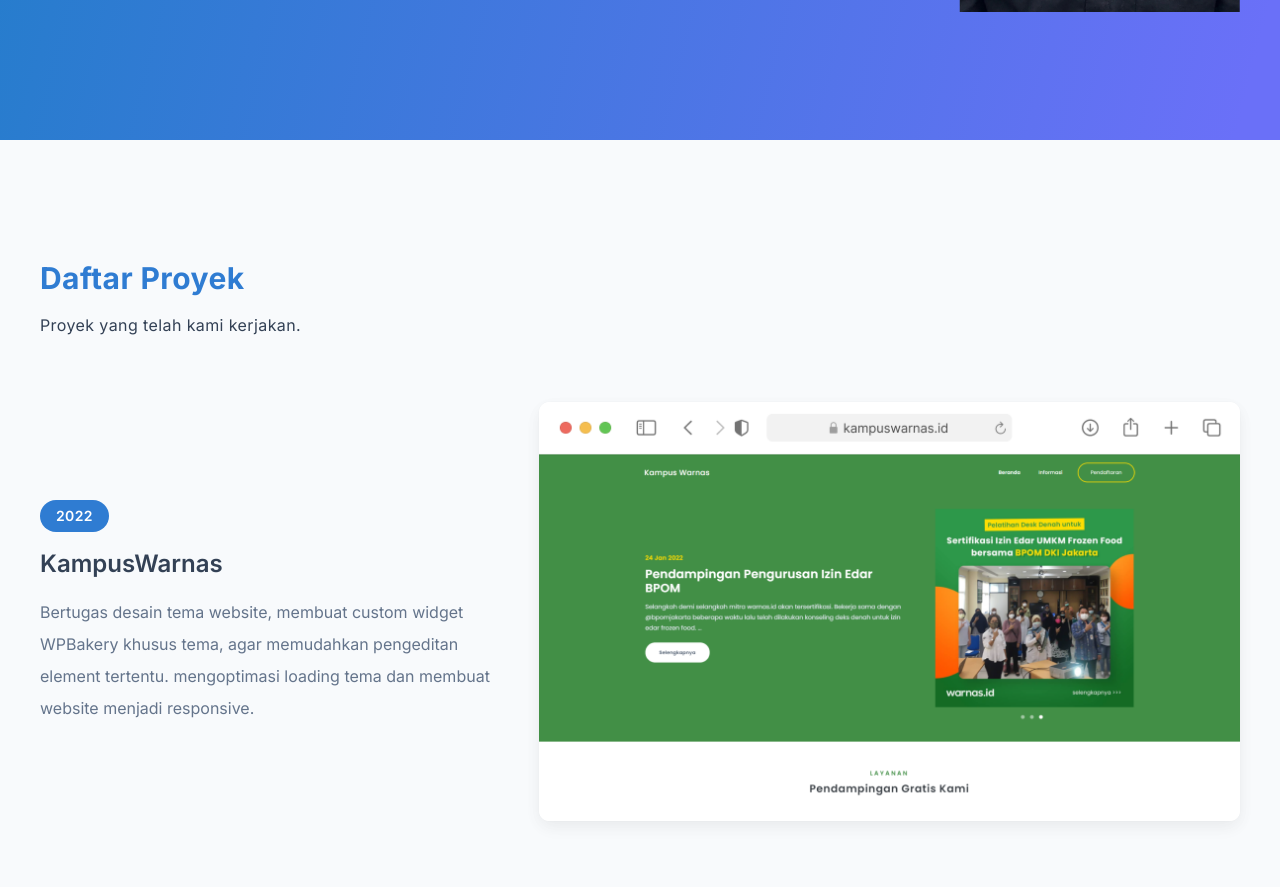
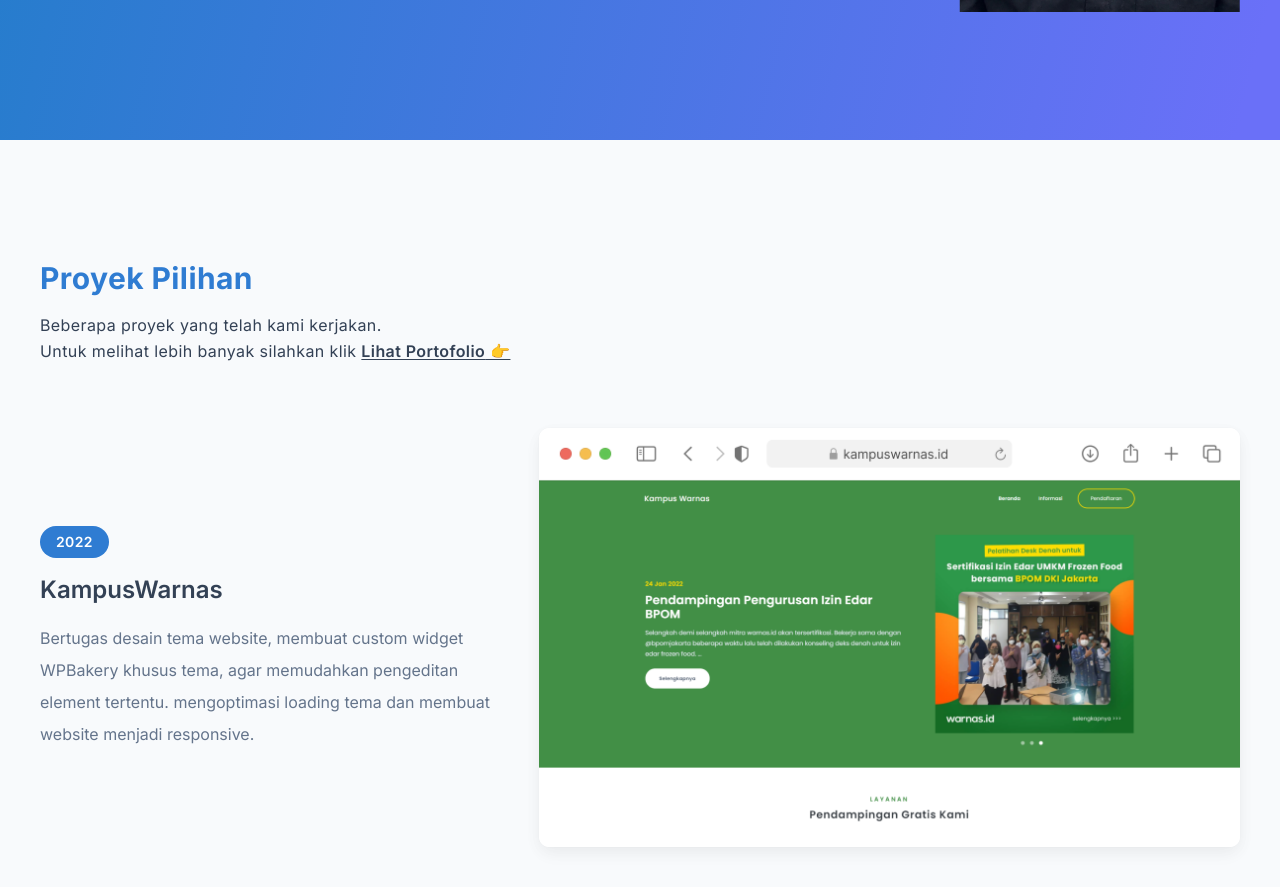
Before and after one commit to Zulfkr197/zulfkr197.github.io, a Jekyll site: the page built from index.html, in a window 1280 px wide and 900 px high, scrolled down 588 px. Shown: the top 887 px of the window. Built offline with Jekyll 4.4.1, drawn with Linux system fonts in a browser that asks for light colours; nearby versions of some CDN libraries; the list of posts is cut into pages by our own code.

Commit message:
Update default.html

```diff
--- a/_layouts/default.html
+++ b/_layouts/default.html
@@ -43,7 +43,7 @@
     <section class="proyek" id='proyek'>
         <div class="container px-10 py-24 mx-auto">
             <div class="heading text-slate-700 tracking-wide pt-6 pb-16">
-                {% if page.profile %}
+                {% if page.profile == "true" %}
                 <h1 class="text-3xl font-bold text-biru-600">Daftar Proyek</h1>
                 <p class="text-base pt-4 leading-relaxed">Proyek yang telah kami kerjakan.</p>
                 {% else %}
```
